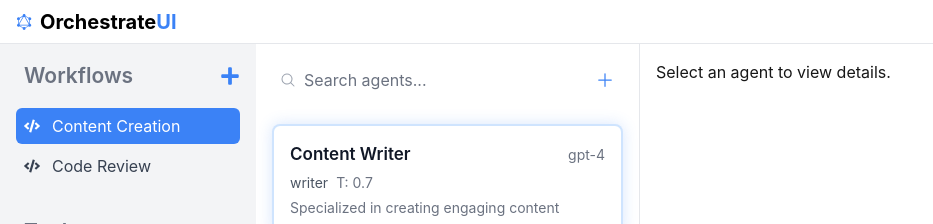
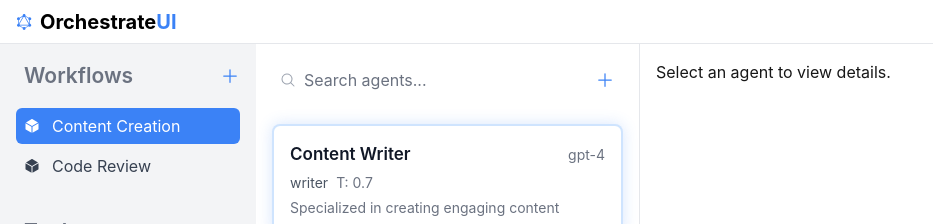
Before and after one commit to buzsh/orchestrate-ui, a Next.js app: page / in a window 1280 px wide. Shown: the top 224 px of the page, without its empty margins (0-933 px from the left). Built offline with nearby package versions, Linux system fonts and the light colour scheme.

Commit message:
refactor: transition to hi2

```diff
--- a/components/Sidebar.tsx
+++ b/components/Sidebar.tsx
@@ -1,12 +1,9 @@
 import React from "react";
 import { Workflow } from "@/data/types";
 import {
-  FaCode,
-  FaBrain,
-  FaWrench,
-  FaPlus,
-  FaHistory
+  FaBrain
 } from "react-icons/fa";
+import { HiCube, HiWrench, HiClock, HiPlus } from "react-icons/hi2";
 
 interface SidebarProps {
   workflows: Workflow[];
@@ -39,7 +36,7 @@ const Sidebar: React.FC<SidebarProps> = ({
             onClick={onCreateWorkflow}
             className="text-blue-500 hover:text-blue-600 dark:text-blue-400"
           >
-            <FaPlus className="w-5 h-5" />
+            <HiPlus className="w-5 h-5" />
           </button>
         </div>
         <ul className="space-y-1">
@@ -53,7 +50,7 @@ const Sidebar: React.FC<SidebarProps> = ({
                     : "text-gray-700 dark:text-gray-300 hover:bg-gray-200 dark:hover:bg-[#2c2c2e]"
                 }`}
               >
-                <FaCode className="w-4 h-4 mr-3" />
+                <HiCube className="w-4 h-4 mr-3" />
                 <span>{workflow.name}</span>
               </button>
             </li>
@@ -68,8 +65,8 @@ const Sidebar: React.FC<SidebarProps> = ({
         <ul className="space-y-1">
           {[
             { icon: FaBrain, name: "Model Settings" },
-            { icon: FaWrench, name: "API Config" },
-            { icon: FaHistory, name: "History" },
+            { icon: HiWrench, name: "API Config" },
+            { icon: HiClock, name: "History" },
           ].map((item, index) => (
             <li key={index}>
               <button className="w-full flex items-center px-2 py-1.5 rounded-md text-gray-700 dark:text-gray-300 hover:bg-gray-200 dark:hover:bg-[#2c2c2e]">
```
